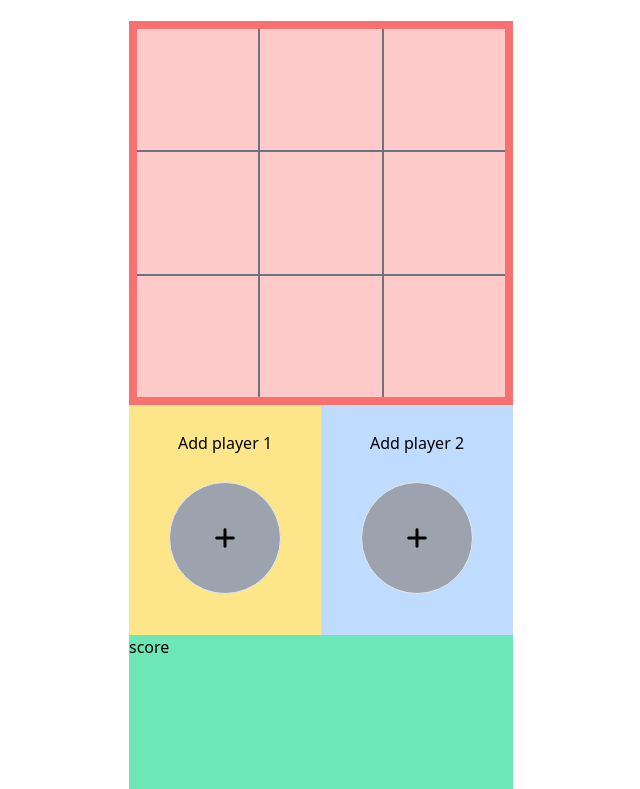
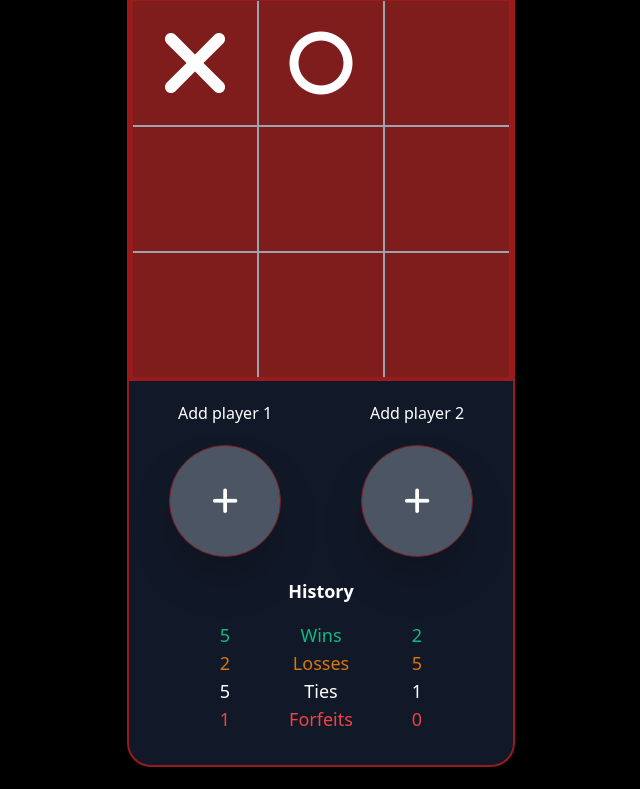
Before and after one commit to MGP-28/Tic-tac-toe, a plain HTML site: page index.html in a window 1280 px wide. Shown: the part 59-848 px from the top of the page, without its empty margins (319-959 px from the left). After the commit the page ends 826 px from the top, so only its background shows below. Drawn offline with nearby package versions, Linux system fonts and the light colour scheme.

Commit message:
UI HTML built

```diff
--- a/assets/css/style.css
+++ b/assets/css/style.css
@@ -1,4 +1,3 @@
-
 /*#region reset*/
 /* Box sizing rules */
 *,
@@ -74,3 +73,7 @@ select {
   }
 }
 /*#endregion reset*/
+
+.translate-center-x{
+	transform:translate(-50%);
+}
--- a/index.html
+++ b/index.html
@@ -9,58 +9,80 @@
     <link rel="stylesheet" href="https://cdnjs.cloudflare.com/ajax/libs/tailwindcss/2.2.19/tailwind.min.css" integrity="sha512-wnea99uKIC3TJF7v4eKk4Y+lMz2Mklv18+r4na2Gn1abDRPPOeef95xTzdwGD9e6zXJBteMIhZ1+68QC5byJZw==" crossorigin="anonymous" referrerpolicy="no-referrer" />
     <link rel="stylesheet" href="https://cdnjs.cloudflare.com/ajax/libs/font-awesome/6.1.1/css/all.min.css" integrity="sha512-KfkfwYDsLkIlwQp6LFnl8zNdLGxu9YAA1QvwINks4PhcElQSvqcyVLLD9aMhXd13uQjoXtEKNosOWaZqXgel0g==" crossorigin="anonymous" referrerpolicy="no-referrer" />
 </head>
-<body>
-    <div class="w-full flex flex-col items-center">
-        <div class="p-7">
-            <h1>TIC TAC TOE</h1>
+<body class="bg-black text-white">
+    <div class="w-screen h-screen flex justify-center items-center">
+        <div class="flex flex-col border-2 border-red-800 rounded-3xl overflow-hidden bg-gray-900 shadow-xl">
+            <div class="w-96 p-6 flex justify-center">
+                <h1 class="font-bold text-2xl">TIC TAC TOE</h1>
             </div>
             <div class="w-96">
-            <div class="h-96 flex justify-center items-center bg-red-600">
-                <div class="w-full h-full bg-red-400 p-2">
-                    <div class="w-full h-full grid grid-cols-3 grid-rows-3 gap-0.5 bg-gray-500">
-                        <div class="bg-red-200"></div>
-                        <div class="bg-red-200"></div>
-                        <div class="bg-red-200"></div>
-                        <div class="bg-red-200"></div>
-                        <div class="bg-red-200"></div>
-                        <div class="bg-red-200"></div>
-                        <div class="bg-red-200"></div>
-                        <div class="bg-red-200"></div>
-                        <div class="bg-red-200"></div>
+                <div class="h-96 flex justify-center items-center">
+                    <div class="w-full h-full bg-red-800 p-1">
+                        <div class="w-full h-full grid grid-cols-3 grid-rows-3 gap-0.5 bg-gray-400">
+                            <div class="bg-red-900 flex justify-center items-center"><i class="text-8xl fa-solid fa-xmark"></i></div>
+                            <div class="bg-red-900 flex justify-center items-center"><i class="text-7xl fa-solid fa-o"></i></div>
+                            <div class="bg-red-900 flex justify-center items-center"></div>
+                            <div class="bg-red-900 flex justify-center items-center"></div>
+                            <div class="bg-red-900 flex justify-center items-center"></div>
+                            <div class="bg-red-900 flex justify-center items-center"></div>
+                            <div class="bg-red-900 flex justify-center items-center"></div>
+                            <div class="bg-red-900 flex justify-center items-center"></div>
+                            <div class="bg-red-900 flex justify-center items-center"></div>
                         </div>
                     </div>
                 </div>
                 <div class="h-96">
-                <div class="h-3/5">
-                    <div class="w-full h-full flex">
-                        <div class="w-1/2 h-full bg-yellow-200">
-                            <div class="w-full h-full flex flex-col items-center">
+                    <div class="h-1/2 flex">
+                        <div class="w-1/2 h-full flex flex-col items-center">
                             <div class="h-2/6 flex items-center">
                                 <h2>Add player 1</h2>
                             </div>
                             <div class="h-4/6 flex justify-center">
-                                    <div class="w-28 h-28 border rounded-full bg-gray-400 flex justify-center items-center">
-                                        <i class="fa-solid fa-plus text-2xl"></i>
+                                <div class="w-28 h-28 border border-red-900 rounded-full bg-gray-600 flex justify-center items-center shadow-2xl">
+                                    <i class="fa-solid fa-plus text-3xl"></i>
+                                </div>
+                            </div>
+                        </div>
+                        <div class="w-1/2 h-full flex flex-col items-center">
+                            <div class="h-2/6 flex items-center">
+                                <h2>Add player 2</h2>
+                            </div>
+                            <div class="h-4/6 flex justify-center">
+                                <div class="w-28 h-28 border border-red-900 rounded-full bg-gray-600 flex justify-center items-center shadow-2xl">
+                                    <i class="fa-solid fa-plus text-3xl"></i>
                                 </div>
                             </div>
                         </div>
                     </div>
-                        <div class="w-1/2 h-full bg-blue-200">
-                            <div class="w-full h-full flex flex-col items-center">
-                                <div class="h-2/6 flex items-center">
-                                    <h2>Add player 2</h2>
+                    <div class="h-1/2 flex text-lg pt-1">
+                        <div class="w-1/2 flex flex-col align-center">
+                            <div class="h-6 mb-5"></div>
+                            <ul class="place-self-center">
+                                <li class="text-green-500">5</li>
+                                <li class="text-yellow-600">2</li>
+                                <li>5</li>
+                                <li class="text-red-500">1</li>
+                            </ul>
                         </div>
-                                <div class="h-4/6 flex justify-center">
-                                    <div class="w-28 h-28 border rounded-full bg-gray-400 flex justify-center items-center">
-                                        <i class="fa-solid fa-plus text-2xl"></i>
+                        <div class="absolute left-1/2 translate-center-x flex flex-col align-center">
+                            <h2 class="h-6 mb-5 font-bold">History</h2>
+                            <ul class="place-self-center flex flex-col items-center">
+                                <li class="text-green-500">Wins</li>
+                                <li class="text-yellow-600">Losses</li>
+                                <li>Ties</li>
+                                <li class="text-red-500">Forfeits</li>
+                            </ul>
+                        </div>
+                        <div class="w-1/2 flex flex-col align-center">
+                            <div class="h-6 mb-5"></div>
+                            <ul class="place-self-center">
+                                <li class="text-green-500">2</li>
+                                <li class="text-yellow-600">5</li>
+                                <li>1</li>
+                                <li class="text-red-500">0</li>
+                            </ul>
                         </div>
                     </div>
-                            </div>
-                        </div>
-                    </div>
-                </div>
-                <div class="h-2/5 bg-green-300">
-                    score
                 </div>
             </div>
         </div>
```
Lines whose indentation alone changed are shown as unchanged.
